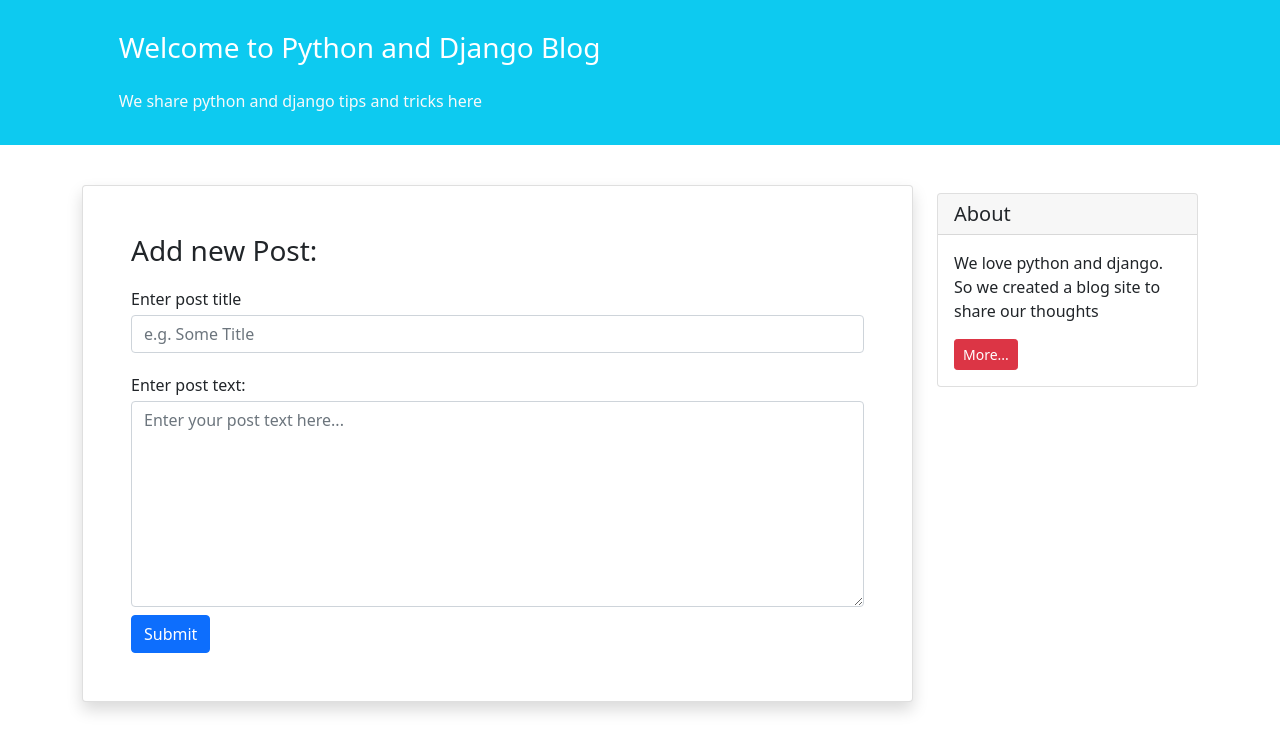
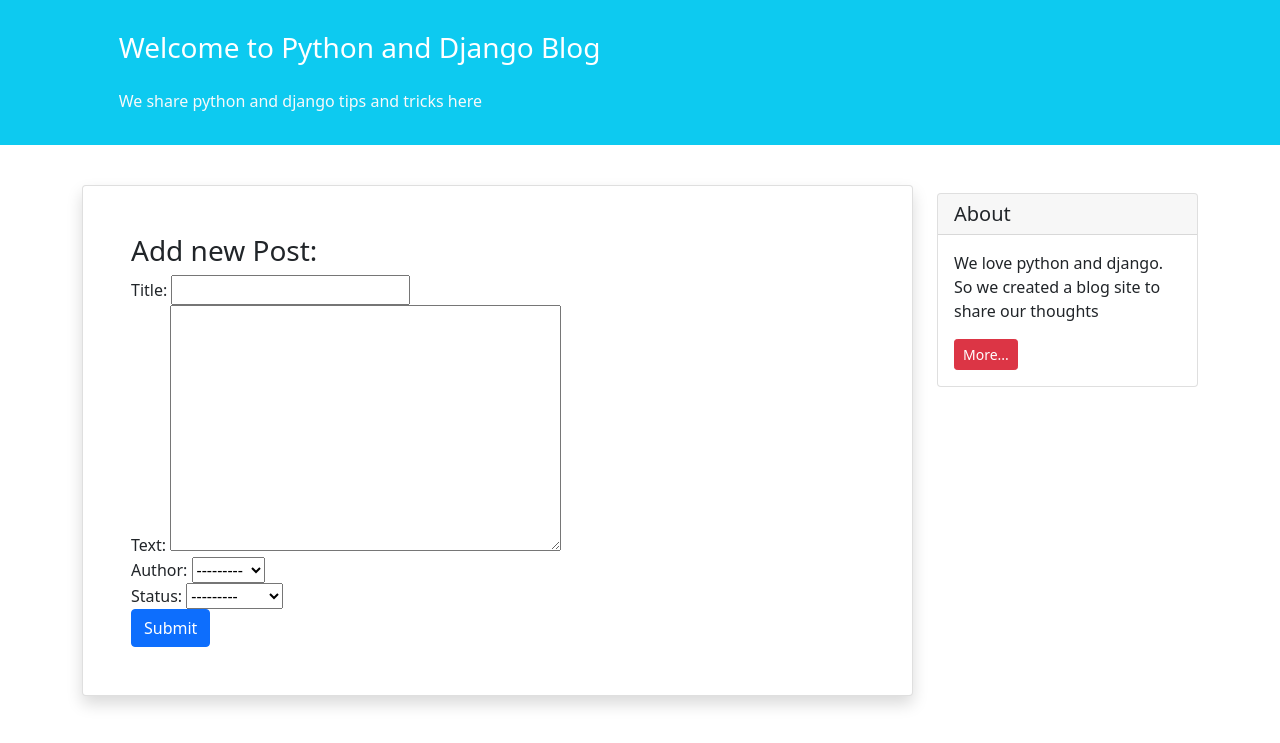
Before and after one commit to SamiraDorchalian/Django_projects, a Django app: page /blog/create/ in a window 1280 px wide. Shown: the part 57-800 px from the top of the page. Run offline with Django 5.2, Linux system fonts and the light colour scheme; data comes from the database, SQL or seed files in the repository.

Commit message:
make Django Form

```diff
--- /dev/null
+++ b/websit_blog/blog/forms.py
@@ -0,0 +1,7 @@
+from django import  forms
+from .models import Post
+
+class NewPostForm(forms.ModelForm):
+    class Meta:
+        model = Post
+        fields = ['title', 'text', 'author', 'status']
--- a/websit_blog/blog/templates/blog/post_create.html
+++ b/websit_blog/blog/templates/blog/post_create.html
@@ -12,15 +12,16 @@
                 <h3>Add new Post:</h3>
                 <form method="POST">
                     {% csrf_token %}
-                    <div class="form-group py-2">
-                        <label class="py-1">Enter post title</label>
-                        <input type="text" class="form-control" placeholder="e.g. Some Title" name="title">
-                    </div>
-                    <div class="form-group py-2">
-                        <label class="py-1">Enter post text:</label>
-                        <textarea class="form-control" name="text" rows="8"
-                                  placeholder="Enter your post text here..."></textarea>
-                    </div>
+                    {{ form }}
+{#                    <div class="form-group py-2">#}
+{#                        <label class="py-1">Enter post title</label>#}
+{#                        <input type="text" class="form-control" placeholder="e.g. Some Title" name="title">#}
+{#                    </div>#}
+{#                    <div class="form-group py-2">#}
+{#                        <label class="py-1">Enter post text:</label>#}
+{#                        <textarea class="form-control" name="text" rows="8"#}
+{#                                  placeholder="Enter your post text here..."></textarea>#}
+{#                    </div>#}
                     <button type="submit" class="btn btn-primary">Submit</button>
                 </form>
             </div>
--- a/websit_blog/blog/views.py
+++ b/websit_blog/blog/views.py
@@ -5,6 +5,7 @@ from django.shortcuts import get_object_or_404
 from django.contrib.auth.models import User
 
 from .models import Post
+from .forms import NewPostForm
 
 # Create your views here.
 
@@ -25,16 +26,22 @@ def post_detail_view(request, pk):
     return render(request, 'blog/post_detail.html', {'post': post})
 
 def post_create_view(request):
-    # print(request.POST)
-    # print(request.POST.get('title'))
     if request.method == 'POST':
-        # print(request.POST.get('title'))
-        # print(request.POST.get('text'))
-        post_title = request.POST.get('title')
-        post_text = request.POST.get('text')
+        pass
+    else:
+        form = NewPostForm
 
-        user = User.objects.all()[0]
-        Post.objects.create(title=post_title, text=post_text, author=user, status='pub')
-    else:
-        print('GET request')
-    return render(request, 'blog/post_create.html')
+    return render(request, 'blog/post_create.html', context={'form': form})
+    # # print(request.POST)
+    # # print(request.POST.get('title'))
+    # if request.method == 'POST':
+    #     # print(request.POST.get('title'))
+    #     # print(request.POST.get('text'))
+    #     post_title = request.POST.get('title')
+    #     post_text = request.POST.get('text')
+    #
+    #     user = User.objects.all()[0]
+    #     Post.objects.create(title=post_title, text=post_text, author=user, status='pub')
+    # else:
+    #     print('GET request')
+    # return render(request, 'blog/post_create.html')
```
